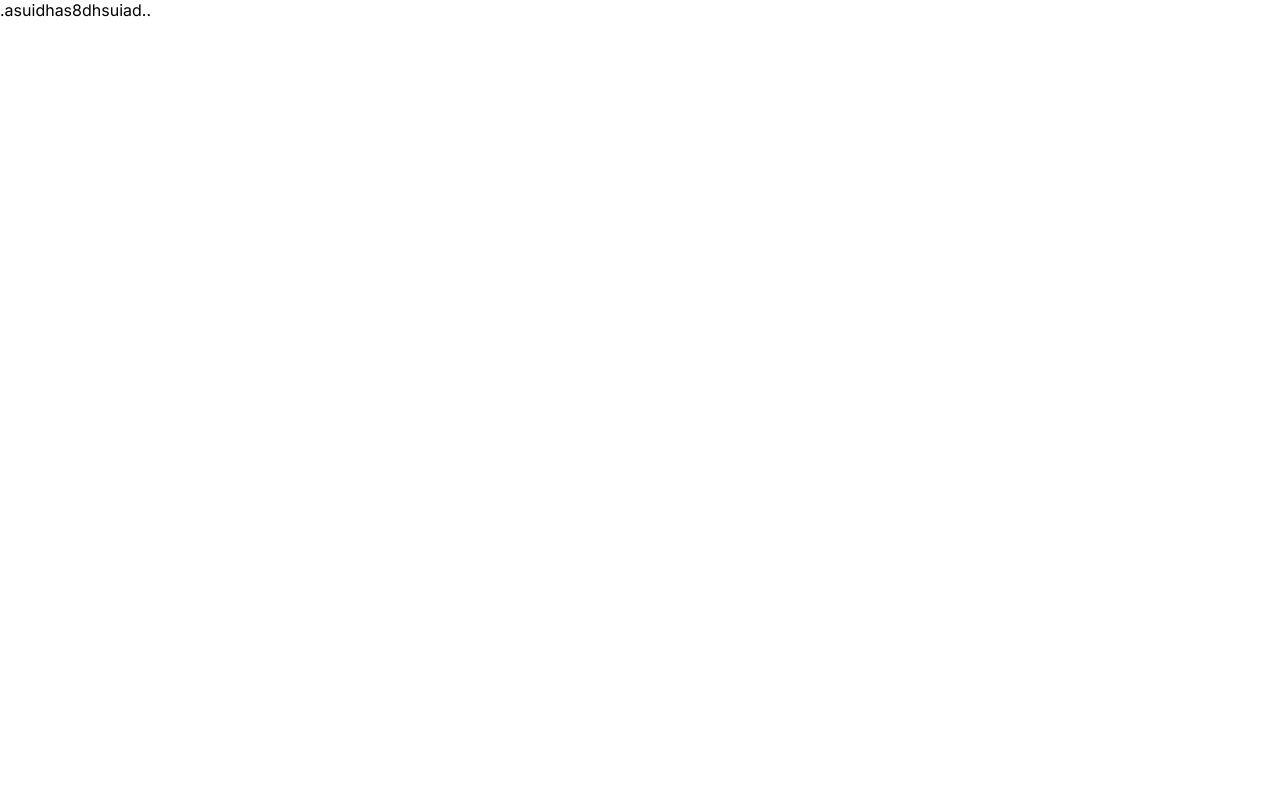
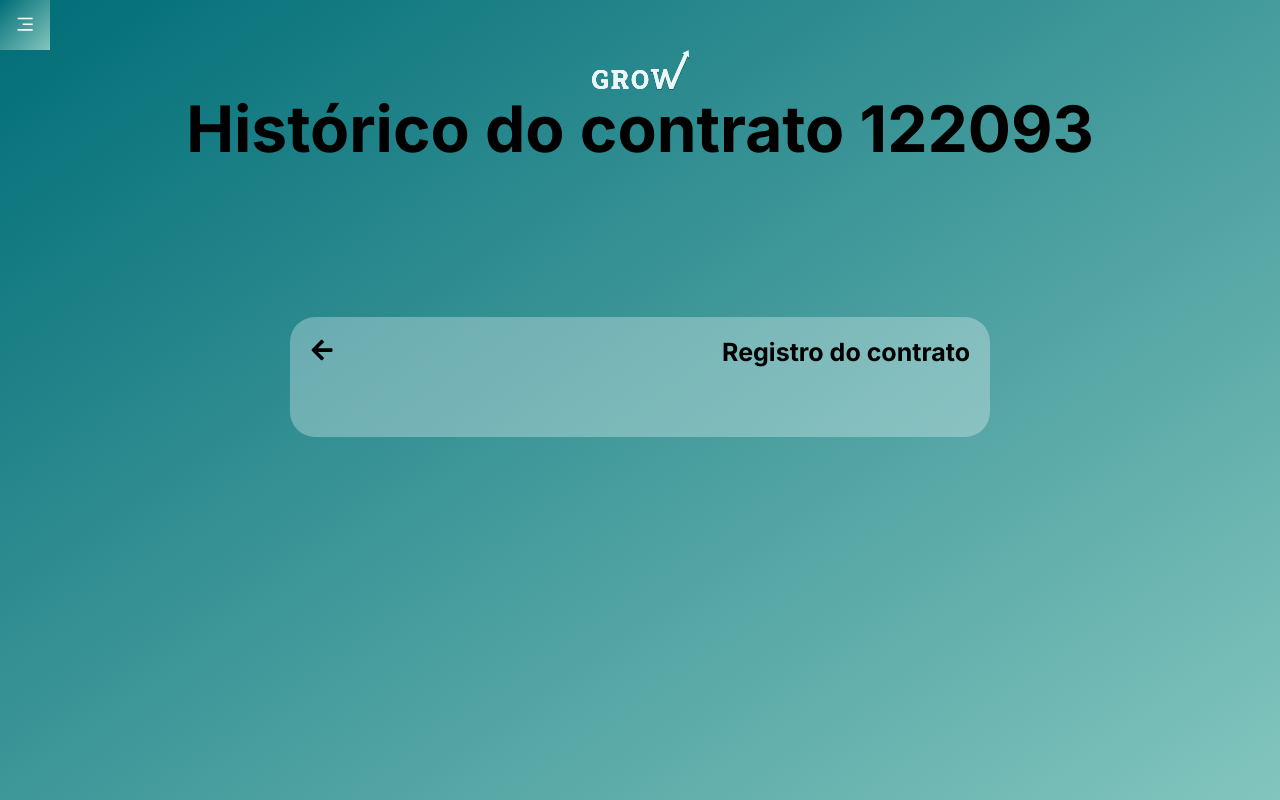
Before and after one commit to oliveiraagu1/Projeto3fase, a Next.js app in the folder frontend/: page /history/1 in a window 1280 px wide. Built offline with nearby package versions, Linux system fonts and the light colour scheme.

Commit message:
alteracao no historico

```diff
--- a/frontend/src/pages/history/[historyId].jsx
+++ b/frontend/src/pages/history/[historyId].jsx
@@ -1,9 +1,48 @@
+import { useState } from "react";
+import { LogoMenor } from "../../components/Logo";
+import { FaArrowLeft } from "react-icons/fa";
+import Link from "next/link";
+import Head from "next/head";
+import styles from "./styles.module.scss";
+import SlideBar from "../../components/ui/SlideBar";
 
+export default function HistoryItem() {
+  const [visible, setVisible] = useState(false);
 
-export default function HistoryItem(){
-    return(
-        <>
-         <div>.asuidhas8dhsuiad..</div>
-        </>
-    )
+  const name = "Gustavo";
+  const contract = 122093;
+
+  return (
+    <div className={visible ? styles.container : styles.containerClose}>
+      <Head>
+        <title>Grow - Histórico {name}</title>
+      </Head>
+
+      <button
+        className={styles.burguerContainer}
+        onClick={() => setVisible(!visible)}
+      >
+        <SlideBar visible={visible} />
+      </button>
+
+      <div className={styles.image}>
+        <LogoMenor />
+      </div>
+
+      <div className={styles.title}>
+        <h1>Histórico do contrato {contract}</h1>
+      </div>
+
+      <main className={styles.main}>
+        <div className={styles.titleMain}>
+          <Link href={"/history"}>
+            <a>
+              <FaArrowLeft size={24} color="#000" />
+            </a>
+          </Link>
+          <p>Registro do contrato</p>
+        </div>
+      </main>
+    </div>
+  );
 }
--- a/frontend/src/pages/history/styles.module.scss
+++ b/frontend/src/pages/history/styles.module.scss
@@ -21,7 +21,7 @@
 
 .grid {
   display: grid;
-  grid-template-columns: repeat(3, 1fr);
+  grid-template-columns: repeat(2, 1fr);
   gap: 24px;
   margin: 0 auto;
   max-width: 1250px;
@@ -58,3 +58,33 @@
     color: var(--white);
   }
 }
+
+
+///////////////////////////////
+
+.main {
+  background: rgba(255, 255, 255, 0.3019607843);
+  border-radius: 25px;
+  width: 700px;
+  margin: 0 auto;
+  height: fit-content;
+  padding: 20px;
+}
+
+.titleMain {
+  display: flex;
+  flex-direction: row;
+  align-items: center;
+  justify-content: space-between;
+  margin-bottom: 50px;
+
+  p {
+    font-size: 25px;
+    font-weight: bold;
+  }
+}
+.content{
+  display: flex;
+  flex-direction: column;
+
+}
```
